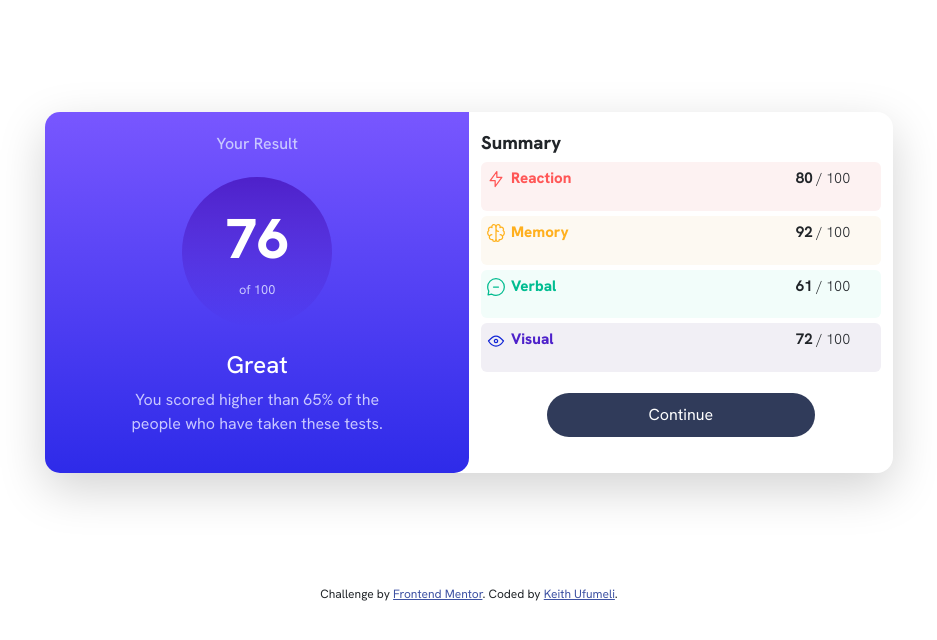
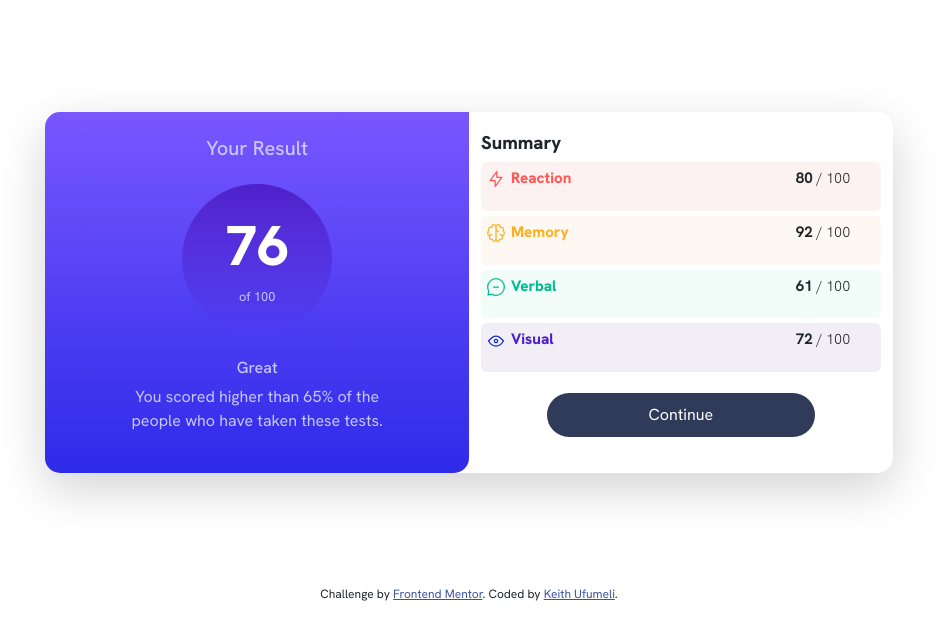
Before and after one commit to keith-ufumeli/results-summary-component, a plain HTML site: page index.html in a window 1280 px wide. Shown: the whole page, without its empty margins (171-1108 px from the left). Drawn offline with nearby package versions, Linux system fonts and the light colour scheme.

Commit message:
Update index.html

```diff
--- a/index.html
+++ b/index.html
@@ -29,14 +29,14 @@
     <section class="row shadow-lg rounded-4">
     <!-- Result card -->
     <div class="result-card col-md-6">
-      <h6>Your Result</h6>
+      <h5>Your Result</h5>
       <div class="circle">
         <h1 class="large-text">76</h1>
         <span class="small-text">of 100</span>
       </div>
 
       <div class="desc text-center col-8">
-        <h4>Great</h4>
+        <h6>Great</h6>
         <p class="fs-6">You scored higher than 65% of the people who have taken these tests.</p>
       </div>
 
```
